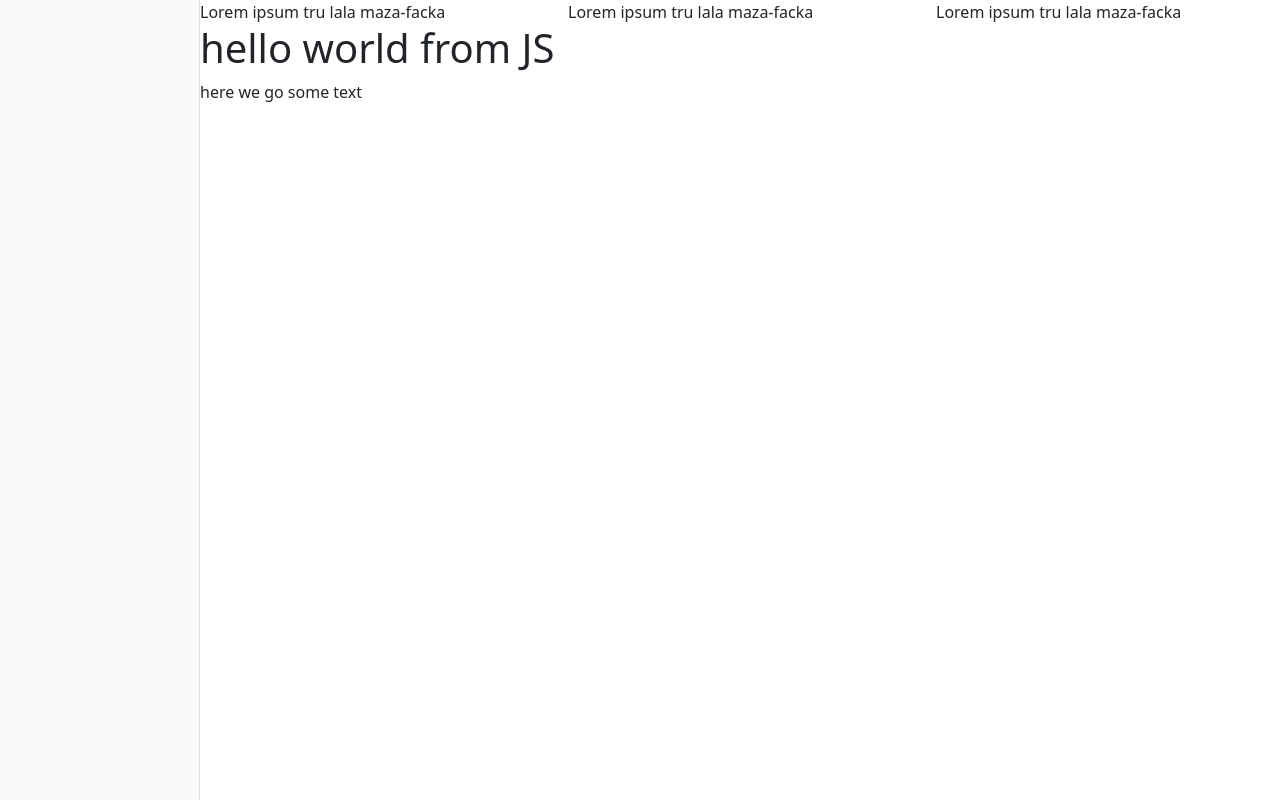
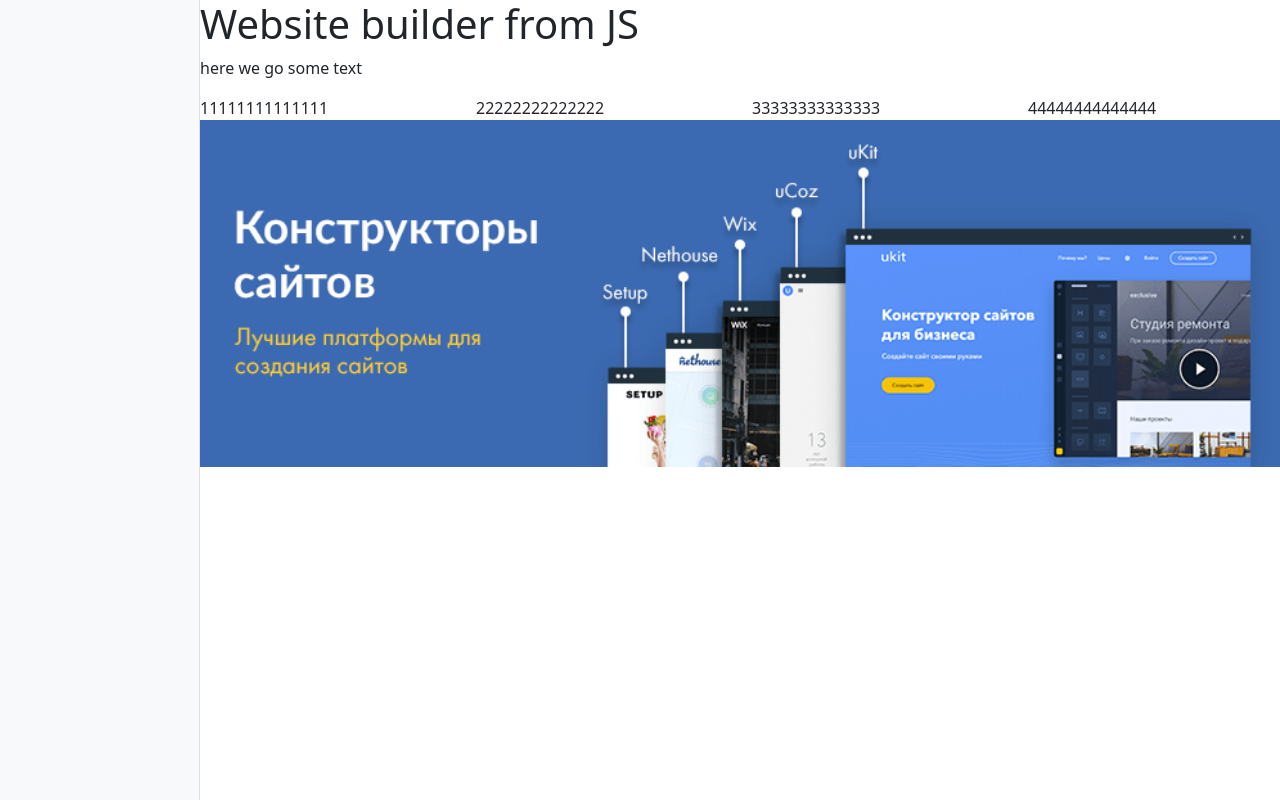
Before and after one commit to akezhev/website_builder, a website: page index.html in a window 1280 px wide. Drawn offline with nearby package versions, Linux system fonts and the light colour scheme.

Commit message:
added some file

```diff
--- a/index.html
+++ b/index.html
@@ -9,17 +9,10 @@
   <title>website_builder</title>
 </head>
 <body>
+
   <div id="app" class="container-fluid">
     <div id="panel" class="bg-light  sidebar"></div>
-    <div id="site" class="content">
-
-      <div class="row">
-        <div class="col-sm">Lorem ipsum tru lala maza-facka</div>
-        <div class="col-sm">Lorem ipsum tru lala maza-facka</div>
-        <div class="col-sm">Lorem ipsum tru lala maza-facka</div>
-      </div>
-
-    </div>
+    <div id="site" class="content"></div>
   </div>
 
   <script src="index.js"></script>
--- a/index.js
+++ b/index.js
@@ -1,11 +1,13 @@
 const model = [
-  {type: 'title', value: 'hello world from JS'},
+  {type: 'title', value: 'Website builder from JS'},
   {type: 'text', value: 'here we go some text'},
   {type: 'columns', value: [
     '11111111111111',
     '22222222222222',
     '33333333333333',
-  ]}
+    '44444444444444 '
+  ]},
+  {type: 'image', value: './assets/image.png'}
 ];
 
 const $site = document.querySelector('#site');
@@ -14,25 +16,52 @@
   let html = '';
 
   if (block.type === 'title') {
-    html = `
+    html = title(block)
+  } else if (block.type === 'text') {
+    html = text(block)
+  } else if (block.type === 'columns') {
+    html = columns(block)
+  } else if (block.type === 'image') {
+    html = image(block)
+  }
+
+  $site.insertAdjacentHTML('beforeend', html)
+
+});
+
+function title(block) {
+  return `
     <div class="row">
       <div class="col-sm">
         <h1>${block.value}</h1>
       </div>
     </div>
   `
-  } else if (block.type === 'text') {
-    html = `
+}
+
+function text(block) {
+  return `
     <div class="row">
       <div class="col-sm">
         <p>${block.value}</p>
       </div>
     </div>
   `
-  } else if (block.type === 'columns') {
-
 }
 
-  $site.insertAdjacentHTML('beforeend', html)
+function columns(block) {
+  const html = block.value.map(item => `<div class="col-sm">${item}</div>`)
+  return `
+    <div class="row">
+      ${html.join('')}
+    </div>
+  `
+}
 
-});
+function image(block) {
+  return `
+    <div class="row">
+      <img src="${block.value}" />
+    </div>
+  `
+}
--- a/main.css
+++ b/main.css
@@ -1,5 +1,6 @@
 #app {
   position: relative;
+  box-sizing: border-box;
 }
 
 .content {
@@ -20,3 +21,8 @@
   box-shadow: inset -1px 0 0 rgba(0, 0, 0, .1);
   overflow-y: auto;
 }
+
+img {
+  max-width: 100%;
+  height: auto;
+}
```
Also changed, not shown: package.json (added, +15 -0 lines), assets/image.png (added). Lines whose indentation alone changed are shown as unchanged.
